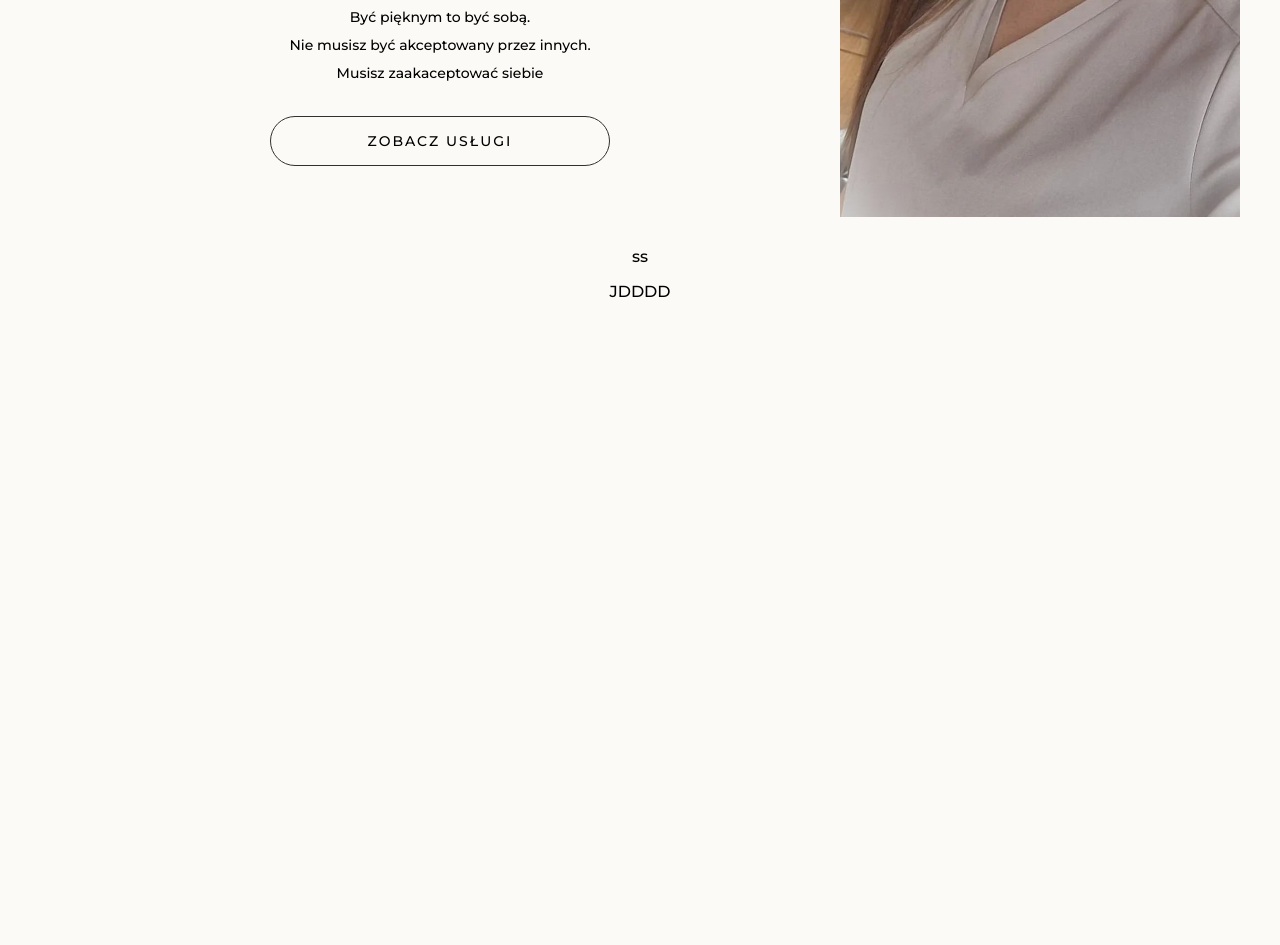
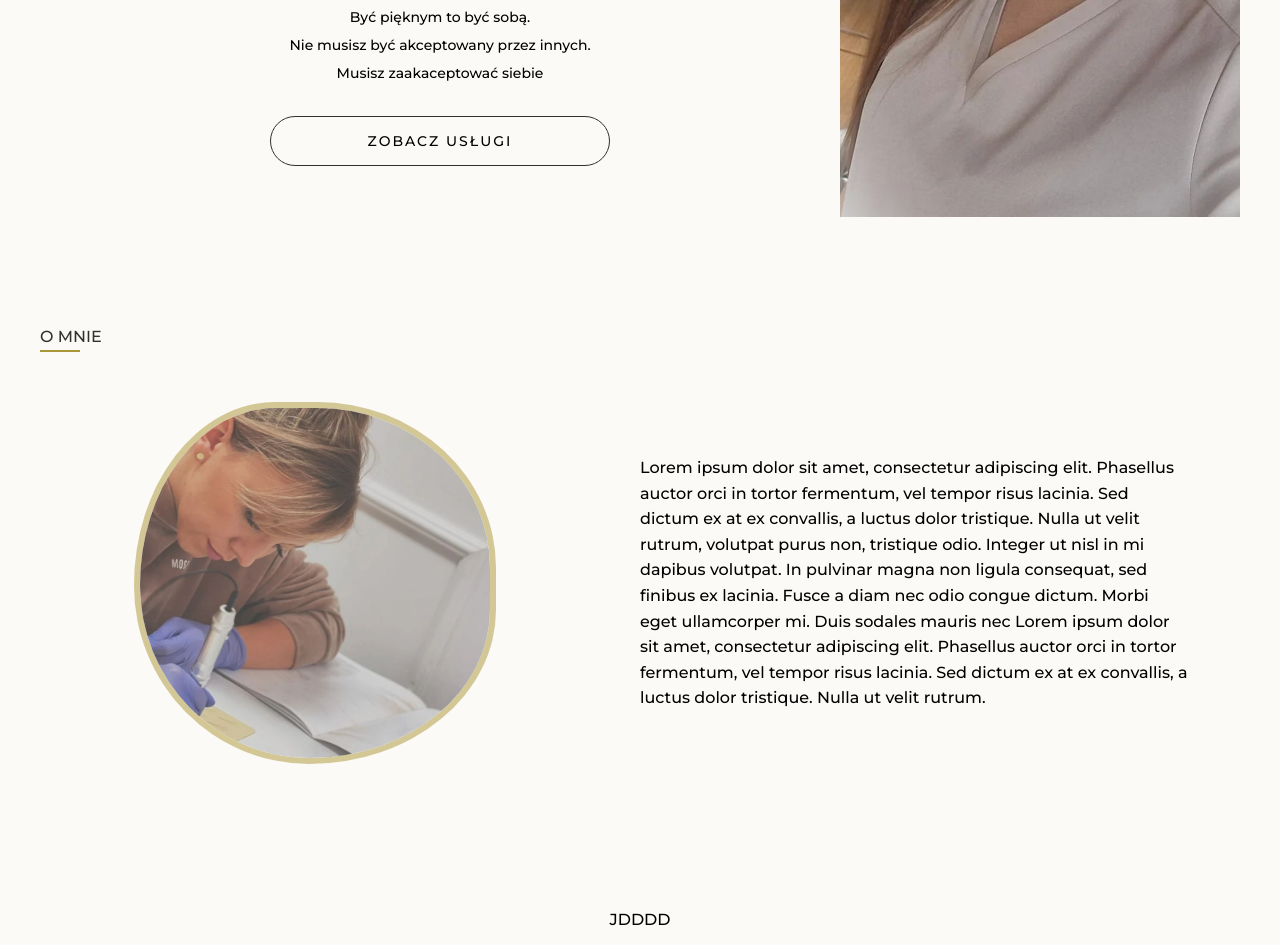
Before and after one commit to Kuzdra24/brows-story, a Gatsby site: page / in a window 1280 px wide. Shown: the part 527-1472 px from the top of the page. Before the commit the page ends 844 px from the top, so only its background shows below. Built offline with nearby package versions, Linux system fonts and the light colour scheme; Gatsby itself is replaced by a stand-in of ours; a web font is replaced by a local one.

Commit message:
About Section

```diff
--- a/locales/de.json
+++ b/locales/de.json
@@ -1,8 +1,16 @@
 {
-    "hello": "Hallo!",
-    "menu": {
-      "about": "Über mich",
-      "services": "Angebot",
-      "prices": "Preise"
-    }
-  }
+  "hello": "Hallo!",
+  "menu": {
+    "about": "Über mich",
+    "services": "Dienstleistungen",
+    "servicesOptions": {
+      "brows": "Augenbrauen",
+      "lipPermanentMakeup": "Permanentes Lippen-Make-up",
+      "browPermanentMakeup": "Permanentes Augenbrauen-Make-up",
+      "browLamination": "Augenbrauen-Laminierung"
+    },
+    "prices": "Preise"
+  },
+  "subtitle": "Schön zu sein bedeutet, man selbst zu sein. <br /> Du musst nicht von anderen akzeptiert werden. <br/> Du musst dich selbst akzeptieren.",
+  "buttonAction": "DIENSTLEISTUNGEN ANSEHEN"
+}
--- a/locales/pl.json
+++ b/locales/pl.json
@@ -12,5 +12,6 @@
     "prices": "cennik"
   },
   "subtitle": "Być pięknym to być sobą. <br /> Nie musisz być akceptowany przez innych. <br/> Musisz zaakaceptować siebie",
-  "buttonAction": "ZOBACZ USŁUGI"
+  "buttonAction": "ZOBACZ USŁUGI",
+  "aboutDescription": "Lorem ipsum dolor sit amet, consectetur adipiscing elit. Phasellus auctor orci in tortor fermentum, vel tempor risus lacinia. Sed dictum ex at ex convallis, a luctus dolor tristique. Nulla ut velit rutrum, volutpat purus non, tristique odio. Integer ut nisl in mi dapibus volutpat. In pulvinar magna non ligula consequat, sed finibus ex lacinia. Fusce a diam nec odio congue dictum. Morbi eget ullamcorper mi. Duis sodales mauris nec Lorem ipsum dolor sit amet, consectetur adipiscing elit. Phasellus auctor orci in tortor fermentum, vel tempor risus lacinia. Sed dictum ex at ex convallis, a luctus dolor tristique. Nulla ut velit rutrum."
 }
--- a/src/Layout.tsx
+++ b/src/Layout.tsx
@@ -16,11 +16,11 @@ interface LayoutProps {
 
 const Layout: React.FC<LayoutProps> = ({ children }) => {
   return (
-    <div>
+    <>
       <Navbar />
       <Wrapper>{children}</Wrapper>
       {/* <Footer /> */}
-    </div>
+    </>
   );
 };
 
--- a/src/assets/styles/globalStyles.ts
+++ b/src/assets/styles/globalStyles.ts
@@ -15,6 +15,7 @@ const GlobalStyles = createGlobalStyle`
   *{
     font-family: 'Montserrat', sans-serif;
     font-weight: 500;
+    scroll-behavior: smooth;
   }
 `;
 
--- a/src/components/About/About.tsx
+++ b/src/components/About/About.tsx
@@ -1,7 +1,39 @@
 import React from "react";
 import styled from 'styled-components';
+import {Subtitle} from '../UI/Subtitle';
+import { useTranslation } from "react-i18next";
+import {AboutImage} from './AboutImage';
+
+const Wrapper = styled.section`
+    width: 100%;
+    max-width: 1200px;
+    margin: 80px 0;
+    &:after{
+        content: '';
+
+    }
+`
+const ContentWrapper = styled.div`
+    display: flex;
+    align-items: center;
+    margin: 50px 0;
+    p{
+        flex: 1;
+        margin: 50px;
+        line-height: 1.6;
+    }
+`
+
+
 
 export const AboutSecction: React.FC = () => {
+    const {t} = useTranslation();
 
-    return('ss')
+    return(<Wrapper id='about'>
+        <Subtitle>{t('menu.about')}</Subtitle>
+        <ContentWrapper>
+            <AboutImage/>
+            <p>{t('aboutDescription')}</p>
+        </ContentWrapper>
+    </Wrapper>)
 }
--- /dev/null
+++ b/src/components/About/AboutImage.tsx
@@ -0,0 +1,64 @@
+import React from "react";
+import { graphql, useStaticQuery } from "gatsby";
+import { GatsbyImage, IGatsbyImageData } from "gatsby-plugin-image";
+import styled, {keyframes} from "styled-components";
+
+const ImageWrapper = styled.div`
+    flex: 1;
+    margin: 20;
+    display: flex;
+    justify-content: center;
+`
+
+const profileAnimation = keyframes`
+    0%{
+        border-radius: 60% 40% 30% 70%/60% 30% 70% 40%;
+    }
+
+    50%{
+        border-radius: 30% 60% 70% 40%/50% 60% 30% 60%;
+    }
+
+    100%{
+        border-radius: 60% 40% 30% 70%/60% 30% 70% 40%;
+    }
+`
+
+const StyledImage = styled(GatsbyImage)`
+  width: 350px;
+  height: 350px;
+  border: 6px solid ${({theme}) => theme.colors.primary}80;
+  animation: ${profileAnimation} 8s ease-in-out infinite;
+`;
+
+interface ImageQueryData {
+  placeholderImage: {
+    childImageSharp: {
+      gatsbyImageData: any;
+    };
+  };
+}
+
+export const AboutImage: React.FC = () => {
+  const data = useStaticQuery<ImageQueryData>(graphql`
+    query {
+      placeholderImage: file(relativePath: { eq: "homePage/aboutImage.jpeg" }) {
+        childImageSharp {
+          gatsbyImageData(layout: FULL_WIDTH)
+        }
+      }
+    }
+  `);
+
+  const imageData: IGatsbyImageData | undefined =
+    data.placeholderImage?.childImageSharp?.gatsbyImageData;
+
+  if (!imageData) {
+    return <div>Image not found</div>;
+  }
+  return (
+    <ImageWrapper>
+      <StyledImage image={imageData} alt="Hero Image" />
+    </ImageWrapper>
+  );
+};
--- a/src/components/HeroSection/HeroSection.tsx
+++ b/src/components/HeroSection/HeroSection.tsx
@@ -4,7 +4,7 @@ import { useTranslation } from "react-i18next";
 import { Trans } from "react-i18next";
 import { graphql, useStaticQuery } from "gatsby";
 import { GatsbyImage, IGatsbyImageData } from "gatsby-plugin-image";
-import { Button } from "../Button";
+import { Button } from "../UI/Button";
 
 const StyledTitle = styled.h1`
   font-size: 86px;
@@ -45,7 +45,7 @@ const Wrapper = styled.div`
     border-color: ${({ theme }) => theme.colors.dark};
   }
   p {
-    max-width: 330px;
+    /* max-width: 330px; */
     width: 100%;
     font-size: ${({ theme }) => theme.fontSizes.xs};
     text-align: center;
--- a/src/components/Navbar/Navbar.tsx
+++ b/src/components/Navbar/Navbar.tsx
@@ -41,7 +41,7 @@ const Navbar: React.FC = () => {
         <img src={miniLogo} alt="Logo" height="50" />
       </Link>
       <NavItemsWrapper>
-        <NavItem to={"/"}>{t("menu.about")}</NavItem>
+        <NavItem to={"/#about"}>{t("menu.about")}</NavItem>
         <NavItem to={"/"} >{t("menu.services")}</NavItem>
         <NavItem to={"/priceList"}>{t("menu.prices")}</NavItem>
         <LanguageSwitcher />
--- a/src/components/Button.tsx
+++ b/src/components/UI/Button.tsx
@@ -9,7 +9,7 @@ export const Button = styled.button`
     cursor: pointer;
     font-size: ${({theme})=> theme.fontSizes.xs};
     letter-spacing: 2px;
-    transition: ease-in-out .4s;
+    transition: ease-in-out .3s;
     margin: 15px;
     &:after{
         content: ''
--- /dev/null
+++ b/src/components/UI/Subtitle.tsx
@@ -0,0 +1,28 @@
+import React from "react";
+import styled from 'styled-components';
+
+interface SubtitleProps {
+    children: React.ReactNode;
+}
+
+const StyledSubtitle = styled.span`
+    font-size: ${({theme}) => theme.fontSizes.s};
+    color: ${({theme}) => theme.colors.dark};
+    text-transform: uppercase;
+    &:after{
+        content: '';
+        display: block;
+        width: 40px;
+        height: 2px;
+        background-color: ${({theme}) => theme.colors.primary};
+        margin-top: 4px;
+    }
+`;
+
+export const Subtitle: React.FC<SubtitleProps> = ({ children }) => {
+    return (
+        <StyledSubtitle>
+            {children}
+        </StyledSubtitle>
+    );
+};
--- a/src/pages/index.tsx
+++ b/src/pages/index.tsx
@@ -9,7 +9,7 @@ const IndexPage = () => {
   return (
     <>
       <HeroSection/>
-      <AboutSecction />
+      <AboutSecction/>
       <p>JDDDD</p>
     </>
   );
```
Also changed, not shown: src/assets/images/homePage/aboutImage.jpeg (added).
